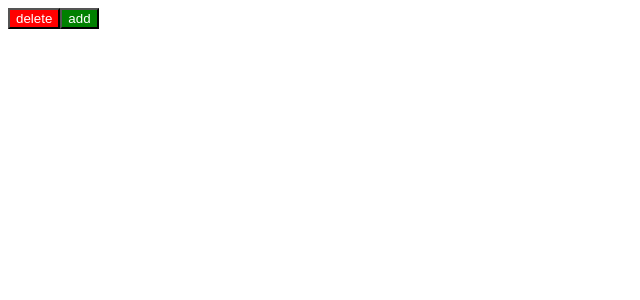
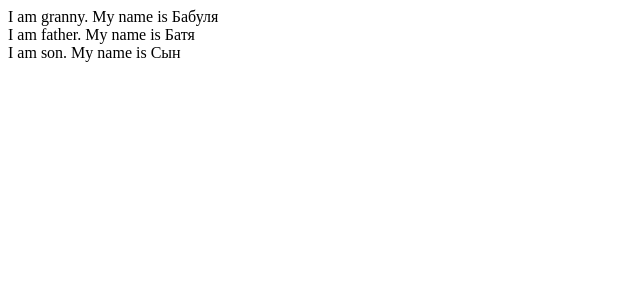
Before and after one commit to SandraYushko/ekzamenTS, a React (Create React App) app: page / in a window 1280 px wide. Shown: the top 300 px of the page, without its empty margins (0-640 px from the left). Built offline with nearby package versions, Linux system fonts and the light colour scheme.

Commit message:
Ponedelnik. Ekzamen #1 zadanie 10

```diff
--- a/src/index.tsx
+++ b/src/index.tsx
@@ -1,21 +1,29 @@
 import ReactDOM from 'react-dom'
 
-const CrazyButton = (props: any) => {
+const Son = (props: any) => {
+    return <div>
+        I am son. My name is {props.name}
+    </div>
+}
 
-    const style = {
-        color: props.fontColor,
-        backgroundColor: props.bgColor
-    }
 
-    return <button style={style}>
-        {props.title}
-    </button>
+const Father = (props: any) => {
+    return <div>
+        I am father. My name is {props.name}
+        <Son name={props.sonName} />
+    </div>
+}
+
+const Granny = (props: any) => {
+    return <div>
+        I am granny. My name is {props.name}
+        <Father name={props.fatherName} sonName={props.sonName} />
+    </div>
 }
 
 export const App = () => {
     return <div>
-        <CrazyButton title={'delete'} fontColor={'white'} bgColor={'red'}/>
-        <CrazyButton title={'add'} fontColor={'white'} bgColor={'green'}/>
+        <Granny name={'Бабуля'} fatherName={'Батя'} sonName={'Сын'}/>
     </div>
 }
 
```
